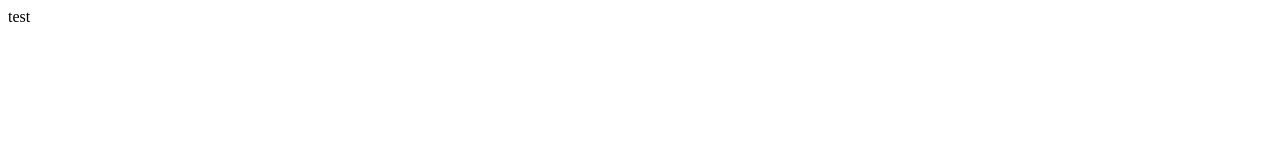
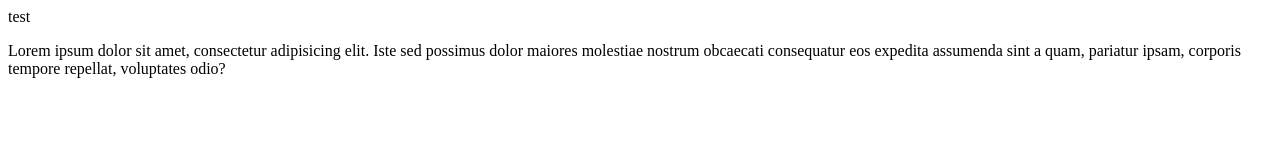
Before and after one commit to rafaedante/git_Clase6, a plain HTML site: page index.html in a window 1280 px wide. Drawn offline with Linux system fonts and the light colour scheme.

Commit message:
update readme2

```diff
--- a/index.html
+++ b/index.html
@@ -8,5 +8,6 @@
 </head>
 <body>
     test
+    <p>Lorem ipsum dolor sit amet, consectetur adipisicing elit. Iste sed possimus dolor maiores molestiae nostrum obcaecati consequatur eos expedita assumenda sint a quam, pariatur ipsam, corporis tempore repellat, voluptates odio?</p>
 </body>
 </html>
```
